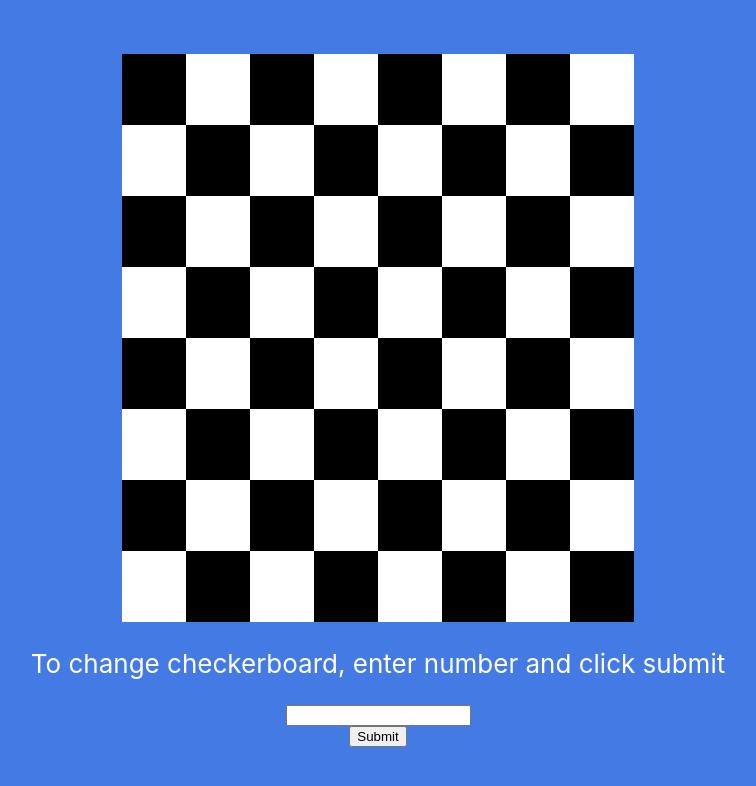
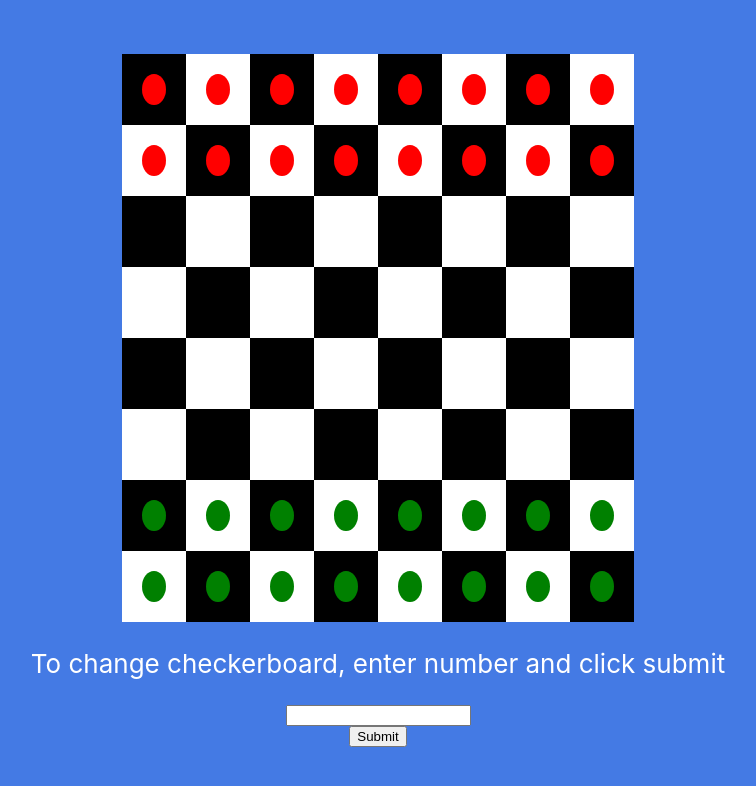
Before and after one commit to tbow5257/feel-the-mern, a React (Create React App) app in the folder client/: page / in a window 1280 px wide. Shown: the top 786 px of the page, without its empty margins (262-1018 px from the left). Built offline with nearby package versions, Linux system fonts and the light colour scheme.

Commit message:
green and red circular pieces

```diff
--- a/client/src/App.css
+++ b/client/src/App.css
@@ -57,3 +57,19 @@
   display: flex;
   flex-flow: row;
 }
+
+.red-circle {
+  width: 100%;
+  height: 100%;
+  background: red;
+  border-radius: 50%;
+  color: red;
+}
+
+.green-circle {
+  width: 100%;
+  height: 100%;
+  background: green;
+  border-radius: 50%;
+  color: green;
+}
--- a/client/src/App.js
+++ b/client/src/App.js
@@ -5,7 +5,7 @@ import Square from './Square'
 
 const makeBoard = (size) => {
 
-  const matrix = Array(size).fill().map((v, i) => {
+  const matrix = Array(size).fill().map((v, i, t) => {
                       if (i%2 == 0){
                         return evenRow(size, i)
                       } else {
@@ -15,12 +15,21 @@ const makeBoard = (size) => {
 
   return matrix;
 
+  function shapeRows(){
+    const collection = new Set();
+
+    collection.add(0,1);
+    collection.add(size-1);
+    collection.add(size);
+  }
+
   function evenRow(size, rowNum) {
-    const row = Array(size).fill().map((v, i) => {
+    const row = Array(size).fill().map((v, i, t) => {
+      const size = t.length;
       if (i%2 == 0){
-        return <Square btype="blacksquare" row={rowNum}/>
+        return <Square btype="blacksquare" row={rowNum} totalSize={size}/>
       } else {
-        return <Square btype="whitesquare" row={rowNum}/>
+        return <Square btype="whitesquare" row={rowNum} totalSize={size}/>
       }
     });
 
@@ -28,11 +37,12 @@ const makeBoard = (size) => {
   };
 
   function oddRow(size, rowNum) {
-    const row = Array(size).fill().map((v, i) => {
+    const row = Array(size).fill().map((v, i, t) => {
+      const size = t.length;
       if (i%2 == 0){
-        return <Square btype="whitesquare" row={rowNum}/>
+        return <Square btype="whitesquare" row={rowNum} totalSize={size}/>
       } else {
-        return <Square btype="blacksquare" row={rowNum}/>
+        return <Square btype="blacksquare" row={rowNum} totalSize={size}/>
       }
     });
 
@@ -62,7 +72,7 @@ function App() {
     <div className="App">
       <header className="App-header">
         <div className="Grid">{makeBoard(size)}</div>
-        <p>To change checkerboard, enter number and click submit </p>
+        <p>To change checkerboard, enter number and click submit</p>
         <input type="text" name="size" onChange={handleChange}/>
         <button onClick={handleSubmit}>Submit</button>
       </header>
--- a/client/src/Shape.js
+++ b/client/src/Shape.js
@@ -1,8 +1,9 @@
-import React from 'react';
+import React, {Fragment} from 'react';
+import './App.css';
 
 function Shape(props) {
     return (
-        <div row={props.row} className={props.btype}>
+        <div className={props.shapeType}>
             --
         </div>
     );
--- a/client/src/Square.js
+++ b/client/src/Square.js
@@ -1,10 +1,20 @@
 import React from 'react';
+import Shape from './Shape'
 
 function Square(props) {
-    console.log('props', props)
+    console.log("props.totalSize", props.totalSize)
+    let child;
+    if (props.row === props.totalSize-1 ||
+        props.row === props.totalSize-2) {
+        child = (<Shape shapeType="green-circle"/>)
+    } else if (props.row === 0 || props.row === 1) {
+        child = (<Shape shapeType="red-circle"/>)
+    } else {
+        child = "--"
+    }
     return (
         <div row={props.row} className={props.btype}>
-            --
+            {child}
         </div>
     );
 }
```
